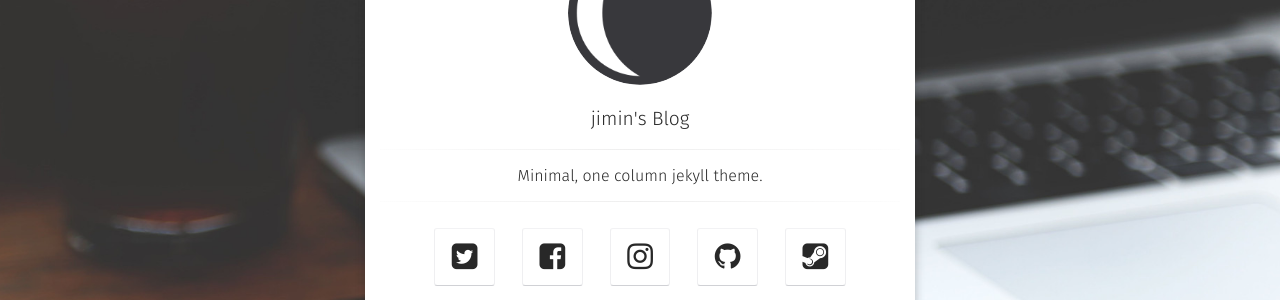
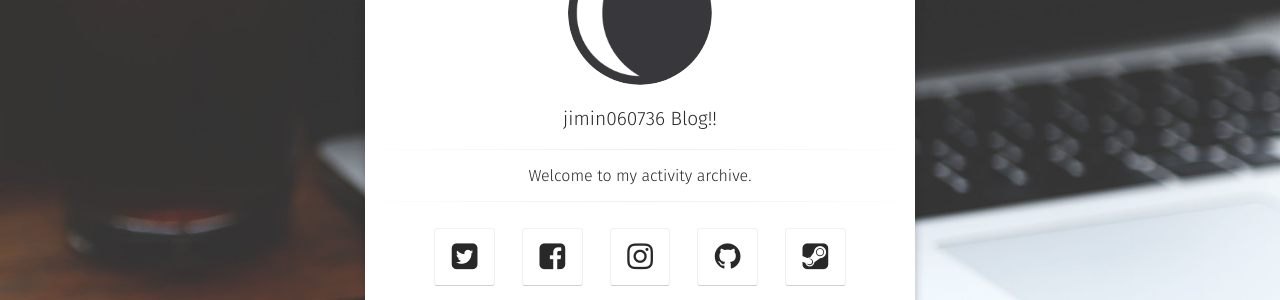
Before and after one commit to jimin060726/jimin060726.github.com, a Jekyll site: the page built from index.html, in a window 1280 px wide. Shown: the part 291-591 px from the top of the page. Built offline with Jekyll 4.4.1, drawn with Linux system fonts in a browser that asks for light colours; some web fonts are replaced.

Commit message:
Update _config.yml

```diff
--- a/_config.yml
+++ b/_config.yml
@@ -1,6 +1,6 @@
 # Site
-title:              jimin's Blog
-bio:                'Minimal, one column jekyll theme.'
+title:              jimin060736 Blog!!
+bio:                'Welcome to my activity archive.'
 description:        "Welcome to my activity archive"
 reading_time:       true
 words_per_minute:   200
```
